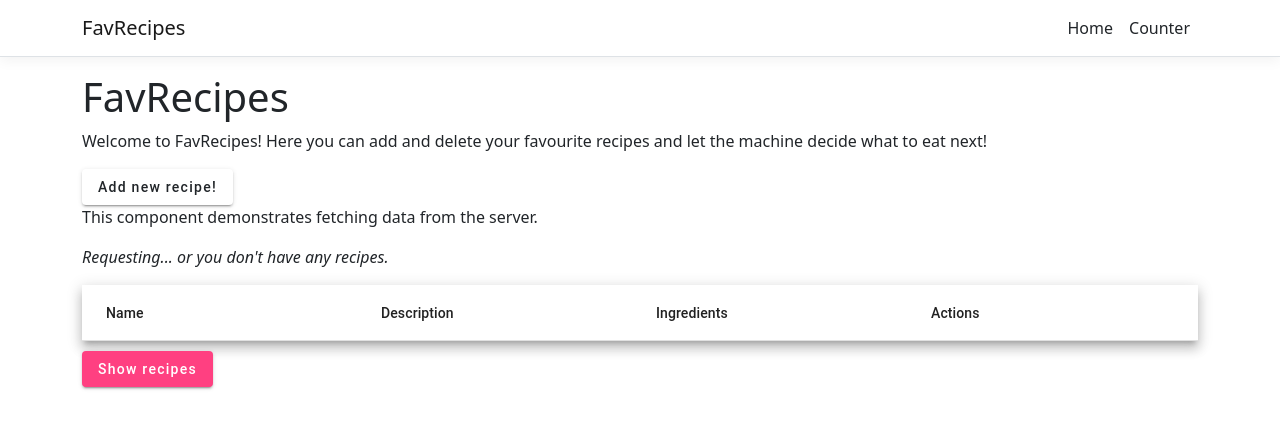
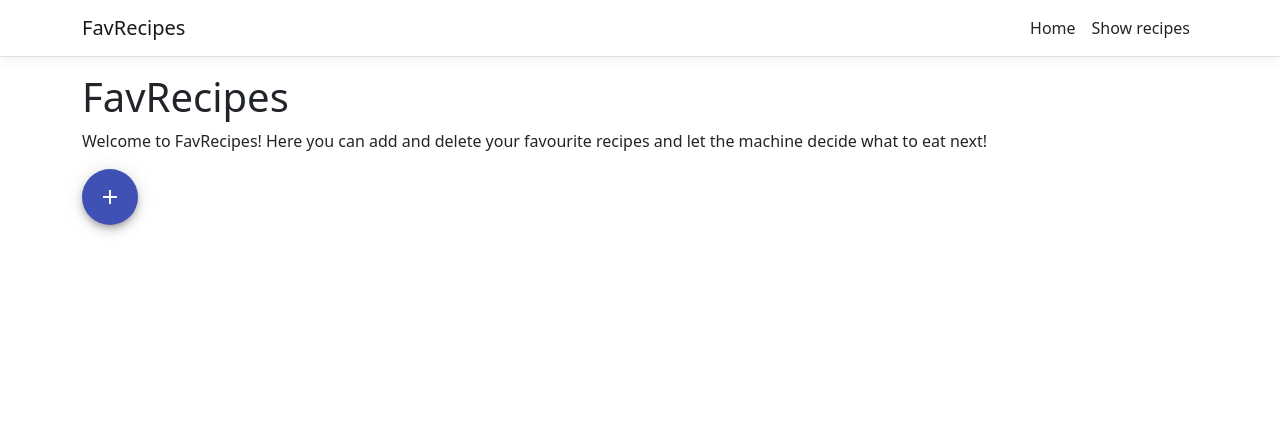
Before and after one commit to skebis/favrecipes, an Angular app in the folder ClientApp/: page / in a window 1280 px wide. Shown: the top 428 px of the page. Built offline with nearby package versions, Linux system fonts and the light colour scheme.

Commit message:
Remove counter-link, add showrecipes-link, enable FAB for adding recipes.

```diff
--- a/ClientApp/src/app/app.module.ts
+++ b/ClientApp/src/app/app.module.ts
@@ -29,7 +29,7 @@ import { RecipeListComponent } from './recipe-list/recipe-list.component';
     FormsModule,
     RouterModule.forRoot([
       { path: '', component: HomeComponent, pathMatch: 'full' },
-      { path: 'counter', component: CounterComponent },
+      { path: 'showrecipes', component: RecipeListComponent }
     ]),
     MaterialModule
   ],
--- a/ClientApp/src/app/home/home.component.html
+++ b/ClientApp/src/app/home/home.component.html
@@ -2,8 +2,8 @@
 
 <p>Welcome to FavRecipes! Here you can add and delete your favourite recipes and let the machine decide what to eat next!</p>
 
-<button mat-raised-button color="raised" class="button-add-new-recipe" (click)="openAddRecipeDialog()">Add new recipe!</button>
+<!--<button mat-raised-button color="raised" class="button-add-new-recipe" (click)="openAddRecipeDialog()">Add new recipe!</button>-->
 
-<app-recipe-list></app-recipe-list>
-
-<!--<app-add-recipe></app-add-recipe>-->
+<button mat-fab color="primary" (click)="openAddRecipeDialog()">
+  <mat-icon>add</mat-icon>
+</button>
--- a/ClientApp/src/app/material.module.ts
+++ b/ClientApp/src/app/material.module.ts
@@ -10,6 +10,8 @@ import { MatSortModule } from '@angular/material/sort';
 
 import { MatDialogModule, MatDialogRef } from '@angular/material/dialog';
 
+import { MatIconModule } from '@angular/material/icon';
+
 
 @NgModule({
   imports: [
@@ -19,6 +21,7 @@ import { MatDialogModule, MatDialogRef } from '@angular/material/dialog';
     MatTableModule,
     MatSortModule,
     MatDialogModule,
+    MatIconModule,
   ],
   exports: [
     MatFormFieldModule,
@@ -27,6 +30,7 @@ import { MatDialogModule, MatDialogRef } from '@angular/material/dialog';
     MatTableModule,
     MatSortModule,
     MatDialogModule,
+    MatIconModule,
   ],
   providers: [
     {
--- a/ClientApp/src/app/nav-menu/nav-menu.component.html
+++ b/ClientApp/src/app/nav-menu/nav-menu.component.html
@@ -20,17 +20,13 @@
         [ngClass]="{ show: isExpanded }"
       >
         <ul class="navbar-nav flex-grow">
-          <li
-            class="nav-item"
-            [routerLinkActive]="['link-active']"
-            [routerLinkActiveOptions]="{ exact: true }"
-          >
+          <li class="nav-item"
+              [routerLinkActive]="['link-active']"
+              [routerLinkActiveOptions]="{ exact: true }">
             <a class="nav-link text-dark" [routerLink]="['/']">Home</a>
           </li>
-          <li class="nav-item" [routerLinkActive]="['link-active']">
-            <a class="nav-link text-dark" [routerLink]="['/counter']"
-              >Counter</a
-            >
+          <li class="nav-item">
+            <a class="nav-link text-dark" [routerLink]="['showrecipes']">Show recipes</a>
           </li>
         </ul>
       </div>
--- a/ClientApp/src/app/nav-menu/nav-menu.component.ts
+++ b/ClientApp/src/app/nav-menu/nav-menu.component.ts
@@ -1,4 +1,6 @@
 import { Component } from '@angular/core';
+import { MatDialog } from '@angular/material/dialog';
+import { AddRecipeComponent } from '../add-recipe/add-recipe.component';
 
 @Component({
   selector: 'app-nav-menu',
--- a/ClientApp/src/app/recipe-list/recipe-list.component.html
+++ b/ClientApp/src/app/recipe-list/recipe-list.component.html
@@ -15,7 +15,7 @@
     <mat-header-cell *matHeaderCellDef>Ingredients</mat-header-cell>
     <mat-cell *matCellDef="let recipe">
       <ng-container *ngFor="let ingredient of recipe.ingredients">
-        {{ingredient.name}}
+        <!--dropdown list here for all ingredients-->
       </ng-container>
       <ng-template #emptyIngredients>
         No ingredients
@@ -39,4 +39,4 @@
   <mat-row *matRowDef="let row; columns: displayedColumns;"></mat-row>
 </table>
 
-<button mat-raised-button color="accent" (click)="showRecipes()">Show recipes</button>
+<!--<button mat-raised-button color="accent" (click)="showRecipes()">Show recipes</button>-->
--- a/ClientApp/src/app/recipe-list/recipe-list.component.ts
+++ b/ClientApp/src/app/recipe-list/recipe-list.component.ts
@@ -24,7 +24,7 @@ export class RecipeListComponent implements OnInit, OnDestroy {
   }
 
   ngOnInit(): void {
-
+    this.showRecipes();
   }
 
   ngOnDestroy() {
```
Also changed, not shown: 1 other file (tests, documents, lock files or other folders).
